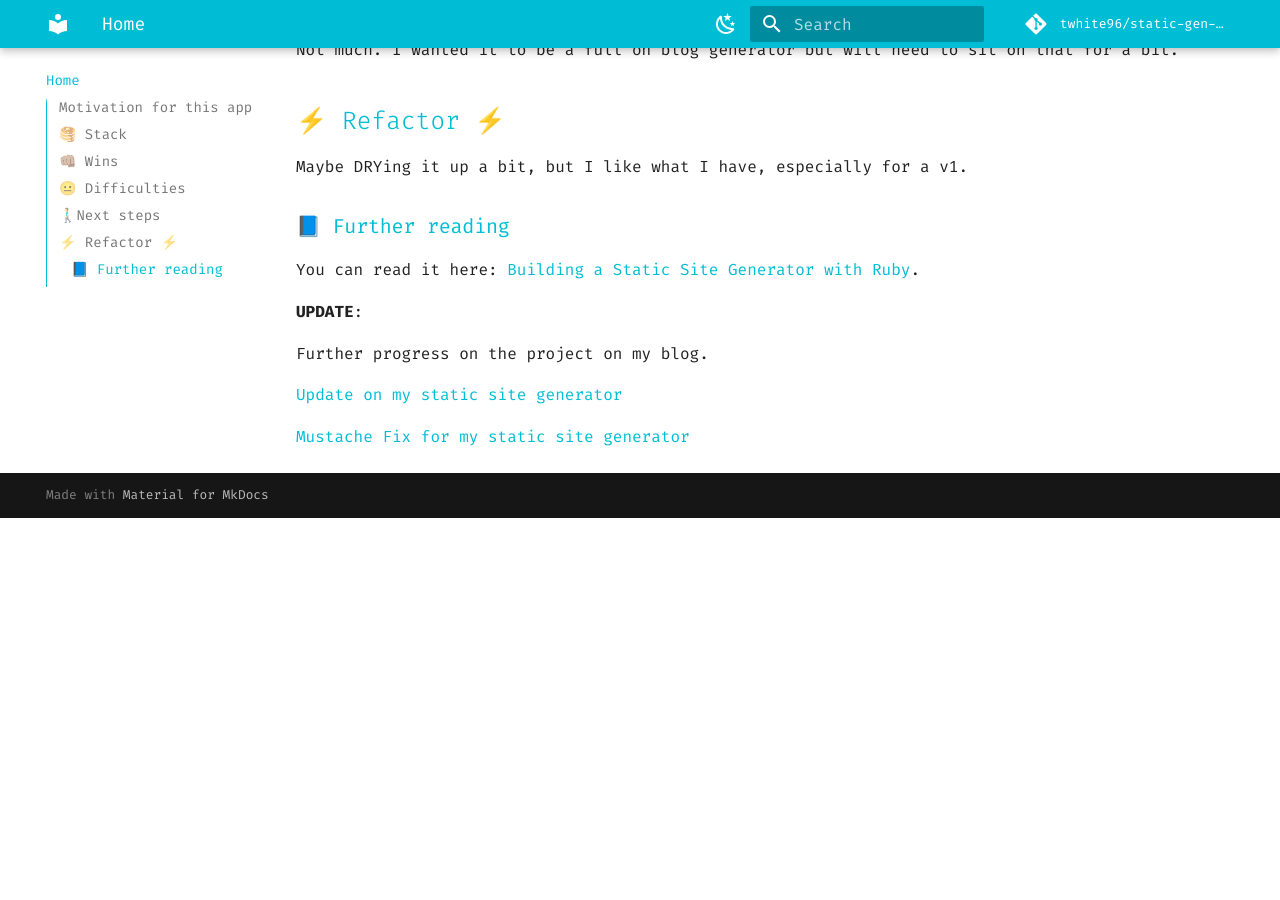
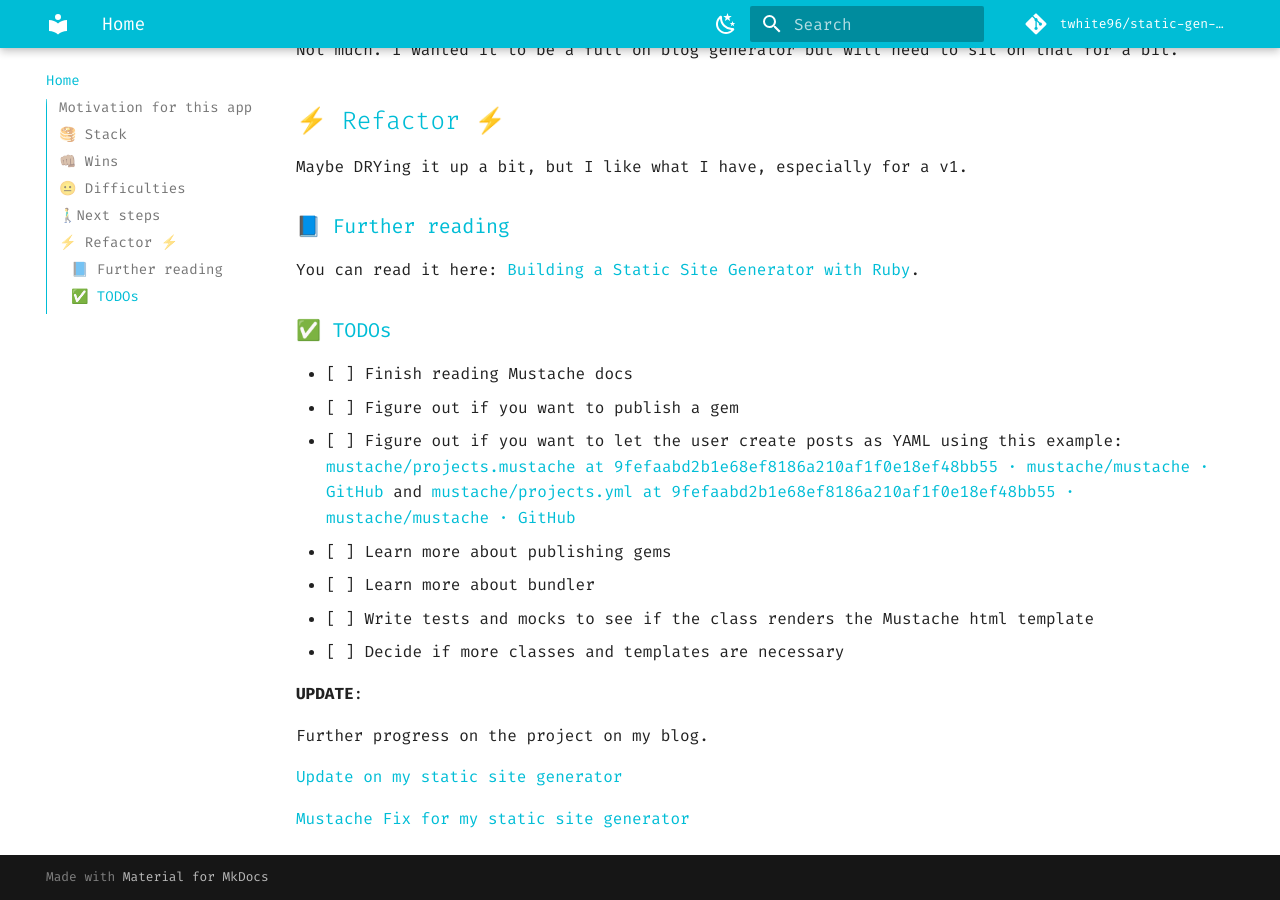
Before and after one commit to twhite96/static-gen-ruby, an MkDocs documentation site: the page built from docs/index.md, in a window 1280 px wide and 900 px high, scrolled down 1309 px. Built offline with MkDocs 1.6.1 and Material for MkDocs 9.7.7, drawn with Linux system fonts in a browser that asks for light colours; comment, search, counter and statistics services are not loaded; before the commit the page ends 1827 px from its top, so only the background shows below that.

Commit message:
Add todo section to readme

```diff
--- a/docs/index.md
+++ b/docs/index.md
@@ -39,6 +39,17 @@ Maybe DRYing it up a bit, but I like what I have, especially for a v1.
 ### 📘 Further reading
 You can read it here: [Building a Static Site Generator with Ruby](https://tiffanywhite.dev/2020/12/17/building-a-static-site-generator-with-ruby/).
 
+
+### ✅ TODOs
+- [ ] Finish reading Mustache docs
+- [ ] Figure out if you want to publish a gem
+- [ ] Figure out if you want to let the user create posts as YAML using this example: [mustache/projects.mustache at 9fefaabd2b1e68ef8186a210af1f0e18ef48bb55 · mustache/mustache · GitHub](https://github.com/mustache/mustache/blob/9fefaabd2b1e68ef8186a210af1f0e18ef48bb55/examples/projects.mustache) and [mustache/projects.yml at 9fefaabd2b1e68ef8186a210af1f0e18ef48bb55 · mustache/mustache · GitHub](https://github.com/mustache/mustache/blob/9fefaabd2b1e68ef8186a210af1f0e18ef48bb55/examples/projects.yml)
+- [ ] Learn more about publishing gems
+- [ ] Learn more about bundler
+- [ ] Write tests and mocks to see if the class renders the Mustache html template
+- [ ] Decide if more classes and templates are necessary
+
+
 **UPDATE**:
 
 Further progress on the project on my blog.
```
